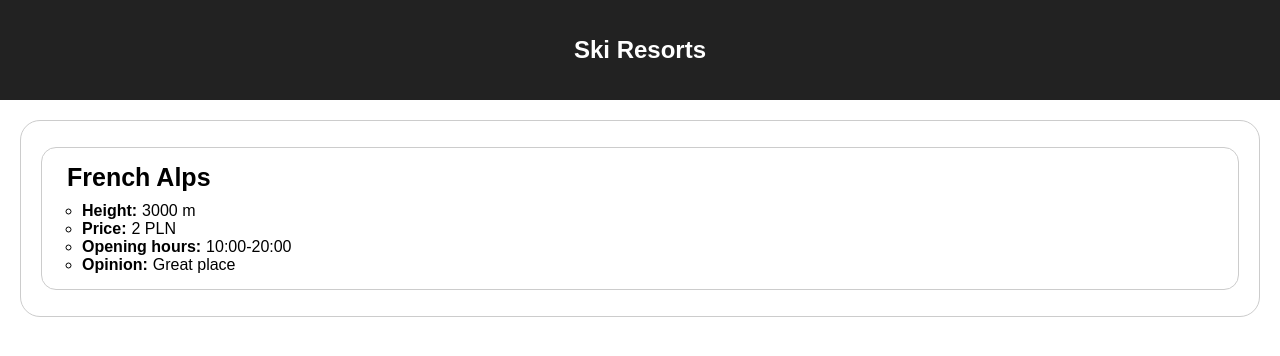
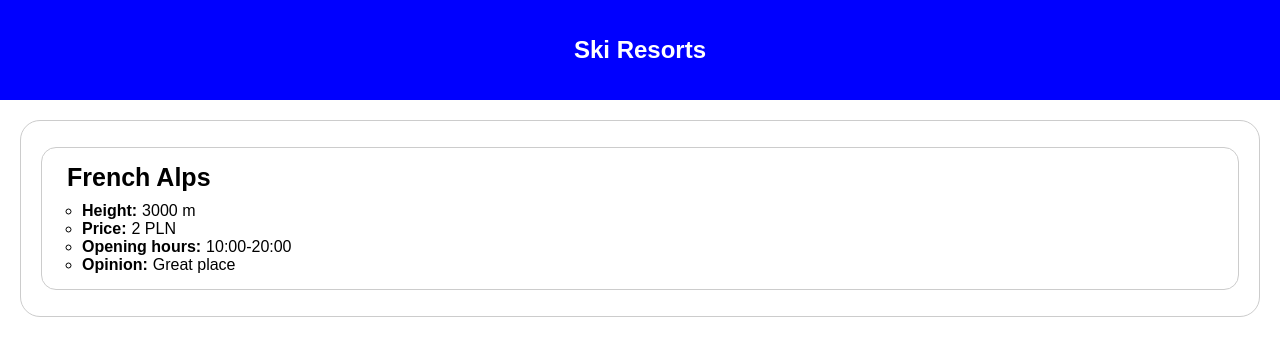
Before and after one commit to lukaszfranczak/test_repo_warsawJS17, a React (Create React App) app: page / in a window 1280 px wide. Shown: the top 356 px of the page. Built offline with nearby package versions, Linux system fonts and the light colour scheme.

Commit message:
Change background color to blue

```diff
--- a/src/App.css
+++ b/src/App.css
@@ -3,7 +3,7 @@
 }
 
 .App-header {
-  background-color: #222;
+  background-color: blue;
   height: 60px;
   padding: 20px;
   color: white;
```
